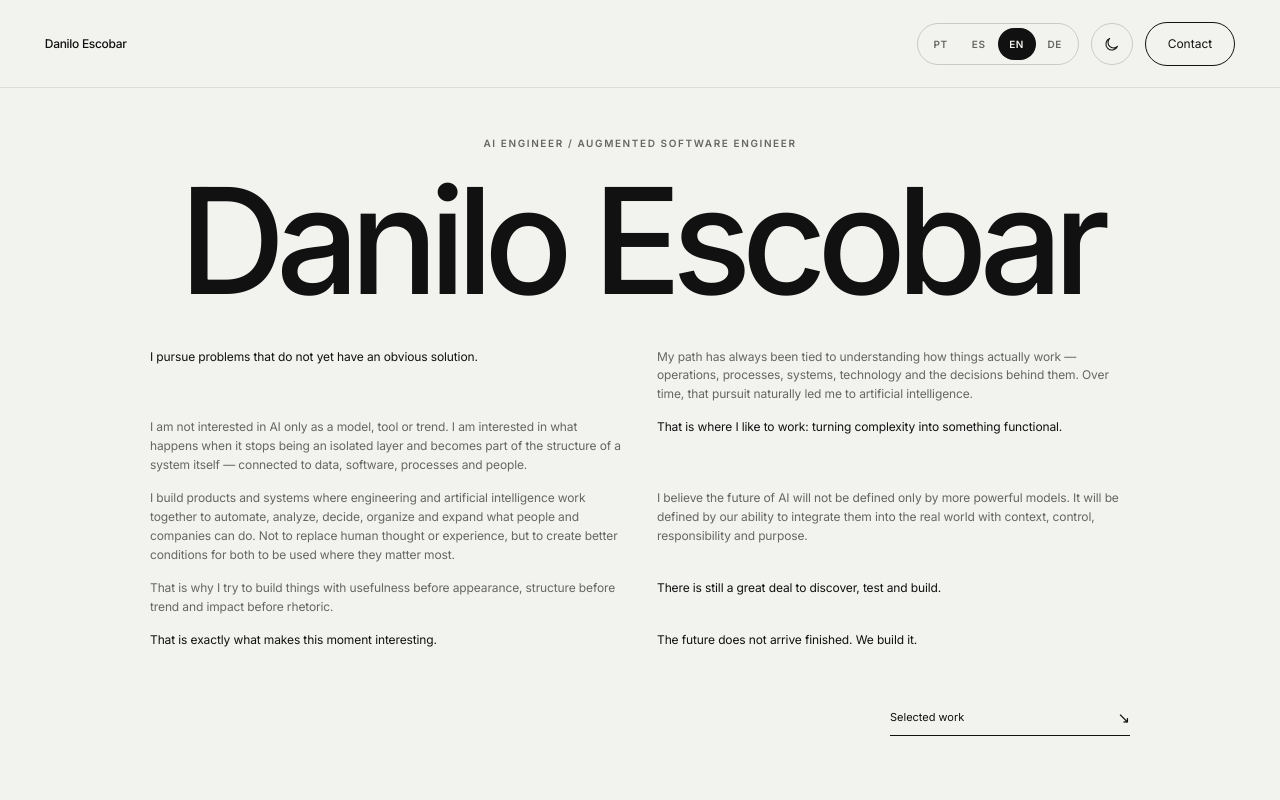
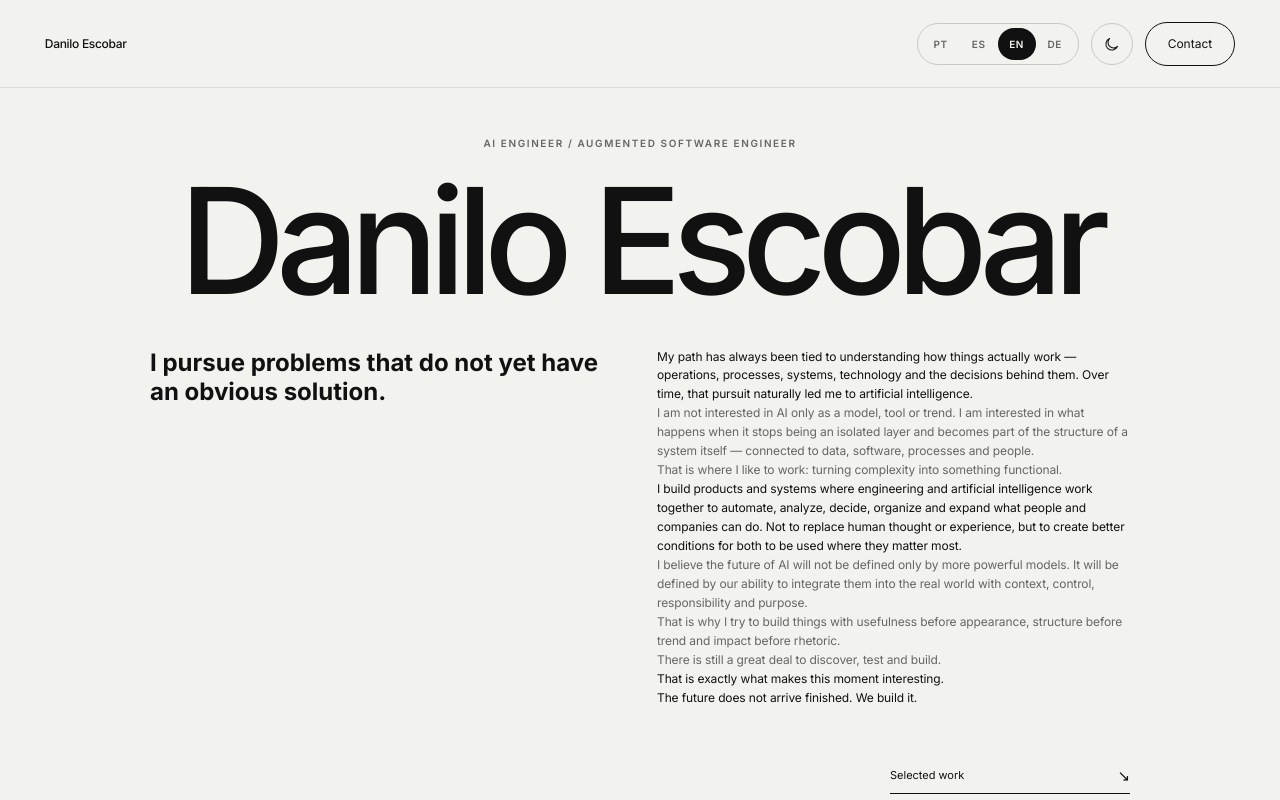
Before and after one commit to escobardanilo/my-site, a Next.js app: page / in a window 1280 px wide. Shown: the top 800 px of the page. Built offline with nearby package versions, Linux system fonts and the light colour scheme.

Commit message:
Refine hero manifesto hierarchy

```diff
--- a/src/components/sections/Hero.tsx
+++ b/src/components/sections/Hero.tsx
@@ -80,13 +80,19 @@ export function Hero() {
         </div>
 
         <div className="hero__manifesto">
-          {heroManifesto[language].map(
-            (paragraph) => (
-              <p key={paragraph}>
-                {paragraph}
-              </p>
-            ),
-          )}
+          <h2 className="hero__manifesto-title">
+            {heroManifesto[language][0]}
+          </h2>
+
+          <div className="hero__manifesto-copy">
+            {heroManifesto[language]
+              .slice(1)
+              .map((paragraph) => (
+                <p key={paragraph}>
+                  {paragraph}
+                </p>
+              ))}
+          </div>
         </div>
 
         <div className="hero__footer">
```
